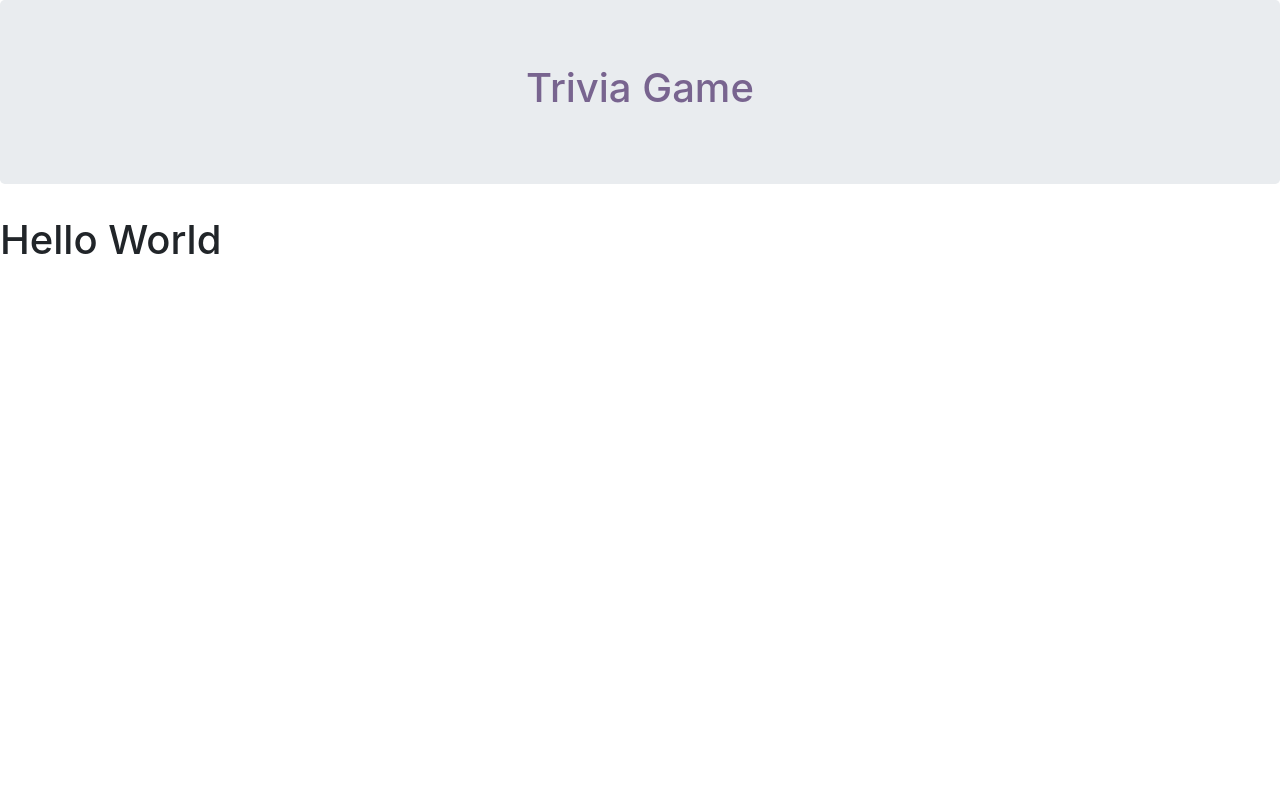
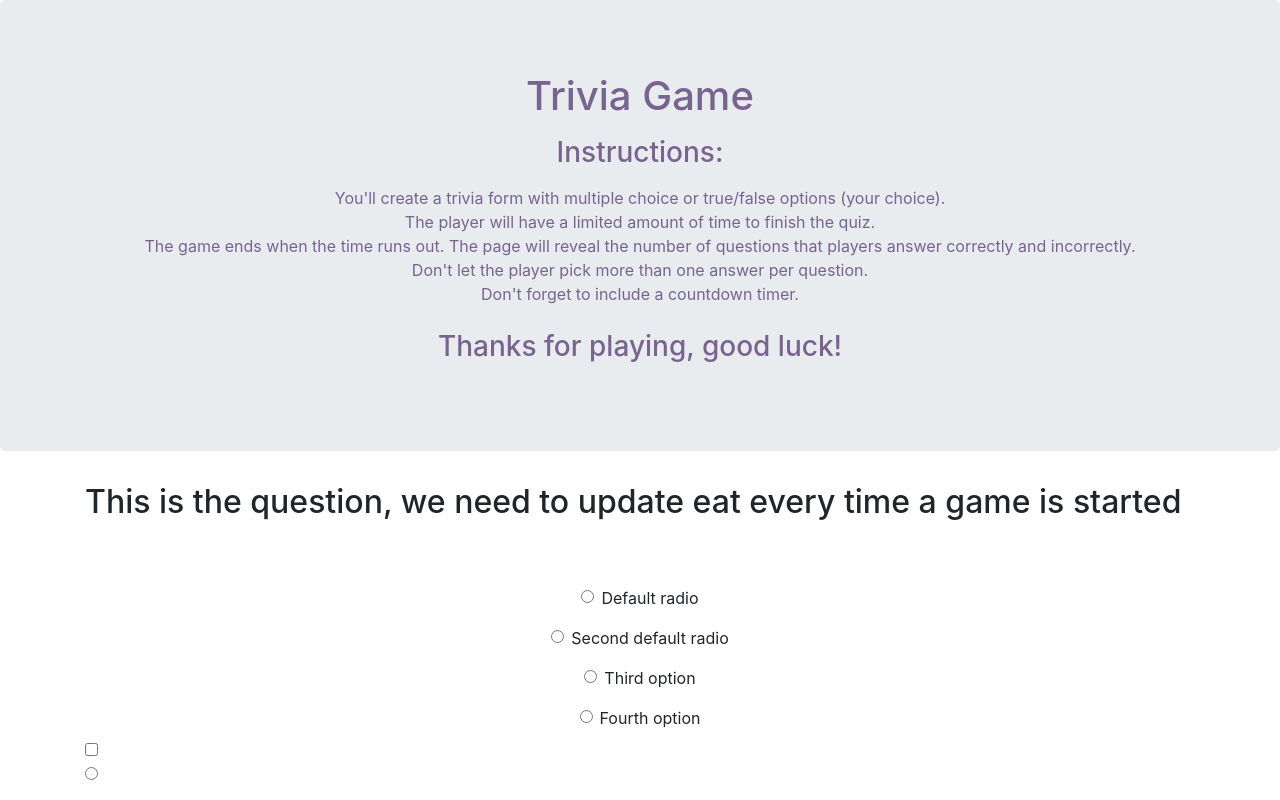
Before and after one commit to elpat77/Trivia-Game, a plain HTML site: page index.html in a window 1280 px wide. Drawn offline with nearby package versions, Linux system fonts and the light colour scheme; a web font is replaced by a local one.

Commit message:
creating format with sample radio buttons

```diff
--- a/assets/css/style.css
+++ b/assets/css/style.css
@@ -1,3 +1,9 @@
 .jumbotron{
     color: rgba(95, 69, 121, 0.815);
 }
+
+ul {
+    list-style-type: none;
+    margin: 0;
+    padding: 0;
+}
--- a/index.html
+++ b/index.html
@@ -21,14 +21,69 @@
 </head>
 
 <div class="jumbotron">
-    <h1 class="game-name col-sm-12 text-center">Trivia Game</h1>
+    <div class="instructions col-sm-12 text-center py-2">
+        <h1 class="game-name  ">Trivia Game</h1>
+        <h3 class="instructions text-center py-2">Instructions:</h3>
+        <ul class="text-center">
+            <li> You'll create a trivia form with multiple choice or true/false options (your choice).</li>
+            <li>The player will have a limited amount of time to finish the quiz.</li>
+            <li>The game ends when the time runs out. The page will reveal the number of questions that players answer
+                correctly and incorrectly.</li>
+            <li> Don't let the player pick more than one answer per question.</li>
+            <li> Don't forget to include a countdown timer.</li>
+            <br>
+            <li>
+                <h3>Thanks for playing, good luck!</h3>
+            </li>
+        </ul>
+    </div>
 </div>
 
+<body>
+    <div class="container">
+        <div class="row">
+            <div class="col-sm-12 ">
 
-<body>
-    <h1>Hello World</h1>
-
-
+                <h2 class="question">This is the question, we need to update eat every time a game is started</h2>
+            </div>
+        </div>
+    </div>
+    <br>
+    <br>
+    <div class="container">
+        <div class="row">
+            <div class="col-sm-12 ">
+                <div class="form-check text-center py-2">
+                    <input class="form-check-input" type="radio" name="exampleRadios" id="exampleRadios1"
+                        value="option1">
+                    <label class="form-check-label" for="exampleRadios1"> Default radio </label>
+                </div>
+                <div class="form-check text-center py-2">
+                    <input class="form-check-input" type="radio" name="exampleRadios" id="exampleRadios2"
+                        value="option2">
+                    <label class="form-check-label" for="exampleRadios2"> Second default radio</label>
+                </div>
+                <div class="form-check text-center py-2">
+                    <input class="form-check-input" type="radio" name="exampleRadios" id="exampleRadios3"
+                        value="option3">
+                    <label class="form-check-label" for="exampleRadios3"> Third option </label>
+                </div>
+                <div class="form-check text-center py-2">
+                    <input class="form-check-input" type="radio" name="exampleRadios" id="exampleRadios4"
+                        value="option4">
+                    <label class="form-check-label" for="exampleRadios4"> Fourth option </label>
+                </div>
+                <div class="form-check">
+                    <input class="form-check-input position-static" type="checkbox" id="blankCheckbox" value="option1"
+                        aria-label="...">
+                </div>
+                <div class="form-check">
+                    <input class="form-check-input position-static" type="radio" name="blankRadio" id="blankRadio1"
+                        value="option1" aria-label="...">
+                </div>
+            </div>
+        </div>
+    </div>
 </body>
 
 </html>
```
